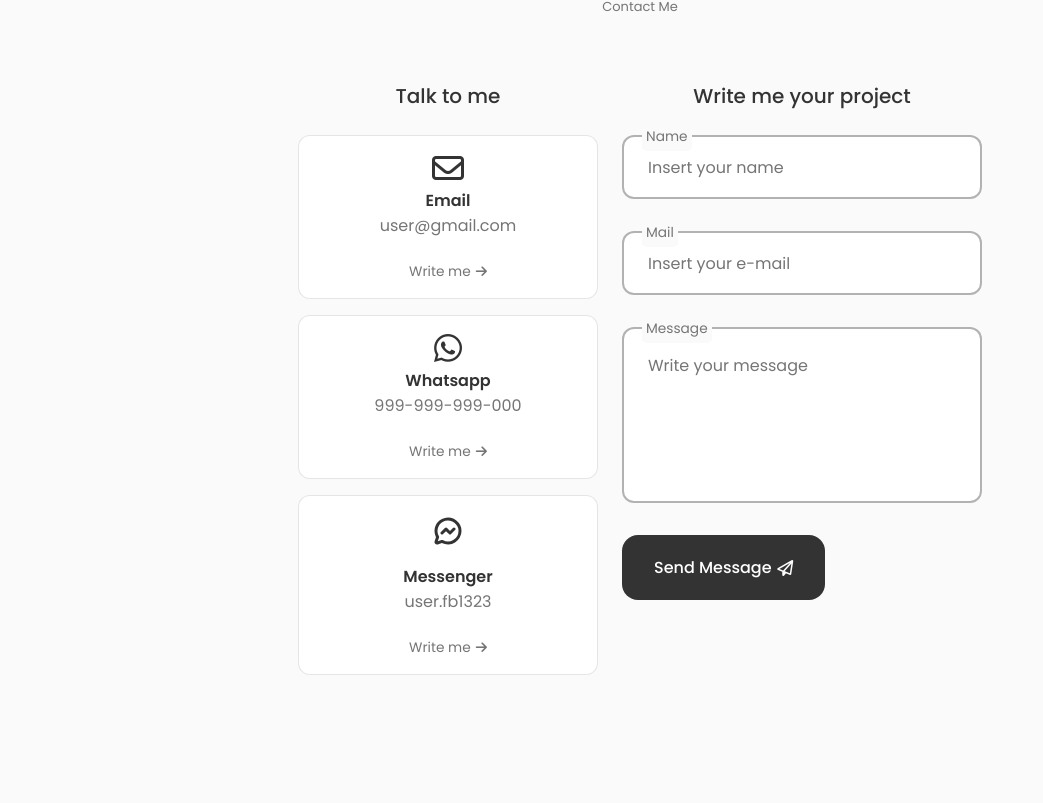
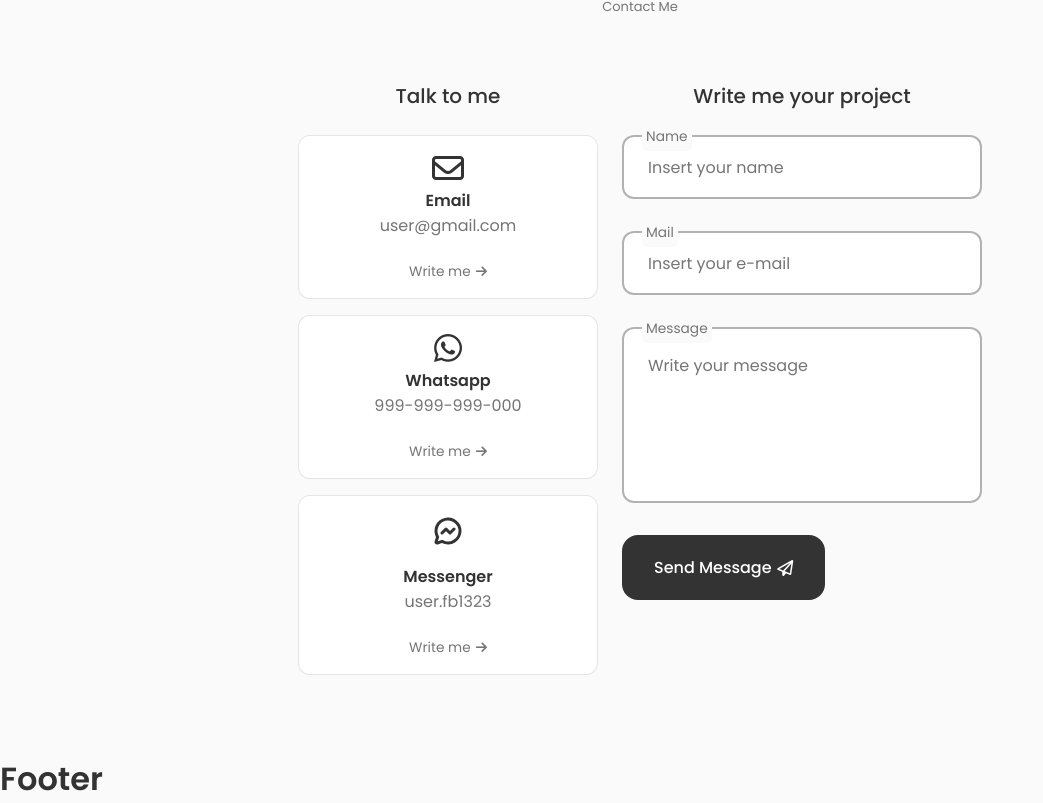
Before and after one commit to emin-apm/Portfolio, a React (Vite) app in the folder MyPortfolio/: page / in a window 1280 px wide. Shown: the part 3326-4129 px from the top of the page, without its empty margins (0-1043 px from the left). Before the commit the page ends 4081 px from the top, so only its background shows below. Built offline with nearby package versions, Linux system fonts and the light colour scheme.

Commit message:
footer init

```diff
--- a/MyPortfolio/src/components/Footer/Footer.jsx
+++ b/MyPortfolio/src/components/Footer/Footer.jsx
@@ -0,0 +1,5 @@
+import styles from "./FooterStyles.module.css";
+
+export default function Footer() {
+  return <h1 className={styles.red}>Footer</h1>;
+}
--- a/MyPortfolio/src/pages/HomePage.jsx
+++ b/MyPortfolio/src/pages/HomePage.jsx
@@ -1,5 +1,6 @@
 import About from "../components/About/About";
 import Contact from "../components/Contact/Contact";
+import Footer from "../components/Footer/Footer";
 import Header from "../components/Header/Header";
 import Hero from "../components/Hero/Hero";
 import Projects from "../components/Projects/Projects";
@@ -16,6 +17,7 @@ export default function HomePage() {
       <Projects />
       <Qualifications />
       <Contact />
+      <Footer />
     </>
   );
 }
```
Also changed, not shown: MyPortfolio/src/components/Footer/FooterStyles.module.css (added).
